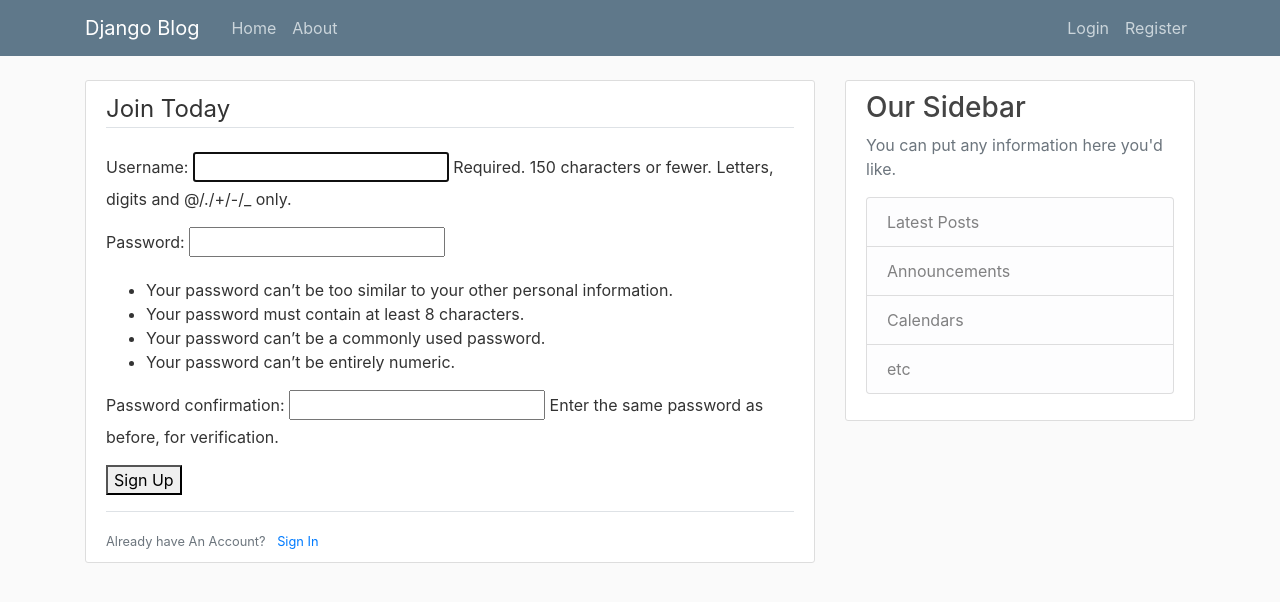
After one commit to bwillis32/django_project, a Django app: page /register/ in a window 1280 px wide. The commit adds this page. Shown: the top 602 px of the page. Run offline with Django 3.2, Linux system fonts and the light colour scheme; some libraries are stand-ins or nearby versions.

Commit message:
completed video 5

```diff
--- a/blog/admin.py
+++ b/blog/admin.py
@@ -1,3 +1,4 @@
 from django.contrib import admin
+from .models import Post
 
-# Register your models here.
+admin.site.register(Post)
--- a/blog/templates/blog/base.html
+++ b/blog/templates/blog/base.html
@@ -43,6 +43,13 @@
               <main role="main" class="container">
                     <div class="row">
                       <div class="col-md-8">
+                        {% if messages %}
+                          {% for message in messages %}
+                            <div class="alert alert-{{ message.tags }}">
+                                {{ message }}
+                            </div>
+                          {% endfor %}
+                        {% endif %}
                         {% block content %}{% endblock %}
                       </div>
                       <div class="col-md-4">
--- a/blog/templates/blog/home.html
+++ b/blog/templates/blog/home.html
@@ -5,7 +5,7 @@
         <div class="media-body">
             <div class="article-metadata">
                 <a class="mr-2" href="#">{{ post.author }}</a>
-                <small class="text-muted">{{ post.date_posted }}</small>
+                <small class="text-muted">{{ post.date_posted | date:"F d, Y"}}</small>
             </div>
             <h2><a class="article-title" href="#">{{ post.title }}</a></h2>
             <p class="article-content">{{ post.content }}</p>
--- a/django_project/settings.py
+++ b/django_project/settings.py
@@ -31,6 +31,7 @@ ALLOWED_HOSTS = []
 # Application definition
 
 INSTALLED_APPS = [
+    'users.apps.UsersConfig',
     'blog.apps.BlogConfig',
     'django.contrib.admin',
     'django.contrib.auth',
--- a/django_project/urls.py
+++ b/django_project/urls.py
@@ -15,8 +15,10 @@ Including another URLconf
 """
 from django.contrib import admin
 from django.urls import path, include
+from users import views as user_views
 
 urlpatterns = [
     path('admin/', admin.site.urls),
+    path('register/', user_views.register, name="register"),
     path('', include('blog.urls')),
 ]
--- /dev/null
+++ b/users/admin.py
@@ -0,0 +1,3 @@
+from django.contrib import admin
+
+# Register your models here.
--- /dev/null
+++ b/users/apps.py
@@ -0,0 +1,5 @@
+from django.apps import AppConfig
+
+
+class UsersConfig(AppConfig):
+    name = 'users'
--- /dev/null
+++ b/users/models.py
@@ -0,0 +1,3 @@
+from django.db import models
+
+# Create your models here.
--- /dev/null
+++ b/users/templates/users/register.html
@@ -0,0 +1,20 @@
+{% extends "blog/base.html" %}
+    {% block content  %}
+        <div class="content-section">
+            <form method = "POST">
+                {% csrf_token %}
+                <filedset class="form-group">
+                    <legend class="border-bottom mb-4">Join Today</legend>
+                    {{ form.as_p }}
+                </filedset>
+                <div class="form-group">
+                    <button class="btn-btn-outline-info" type="submit">Sign Up</button>
+                </div>
+            </form>
+            <div class="border-top pt-3">
+                <small class ="text-muted">
+                    Already have An Account? <a class="ml-2" href="#">Sign In</a>
+                </small>
+            </div>
+        </div>
+{% endblock content %}
--- /dev/null
+++ b/users/tests.py
@@ -0,0 +1,3 @@
+from django.test import TestCase
+
+# Create your tests here.
--- /dev/null
+++ b/users/views.py
@@ -0,0 +1,14 @@
+from django.shortcuts import render, redirect
+from django.contrib.auth.forms import UserCreationForm
+from django.contrib import messages
+
+def register(request):
+    if request.method == 'POST':
+        form = UserCreationForm(request.POST)
+        if form.is_valid():
+            username = form.cleaned_data.get('username')
+            messages.success(request, f'Account created for {username}')
+            return redirect('blog-home')
+    else:
+        form = UserCreationForm()
+    return render(request, 'users/register.html', {'form': form})
```
Also changed, not shown: blog/models.py (+10 -1 lines), blog/views.py (+2 -19 lines), blog/migrations/0001_initial.py (added), users/__init__.py (added), users/migrations/__init__.py (added).
